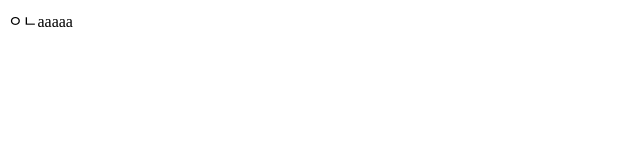
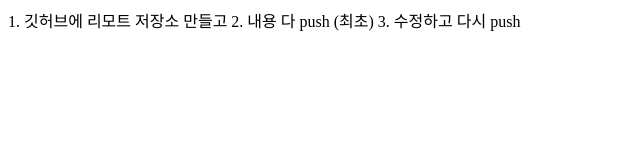
Before and after one commit to okwdasx12/GitTest, a plain HTML site: page index.html in a window 1280 px wide. Shown: the whole page, without its empty margins (0-640 px from the left). Drawn offline with Linux system fonts and the light colour scheme.

Commit message:
index,수정 2추가

```diff
--- a/index.html
+++ b/index.html
@@ -6,6 +6,7 @@
     <title>깃테스트</title>
   </head>
   <body>
-    ㅇㄴaaaaa
+    1. 깃허브에 리모트 저장소 만들고 2. 내용 다 push (최초) 3. 수정하고 다시
+    push
   </body>
 </html>
--- a/style.css
+++ b/style.css
@@ -0,0 +1 @@
+/* 그냥 수정함 */
```
Also changed, not shown: 2.txt (added).
